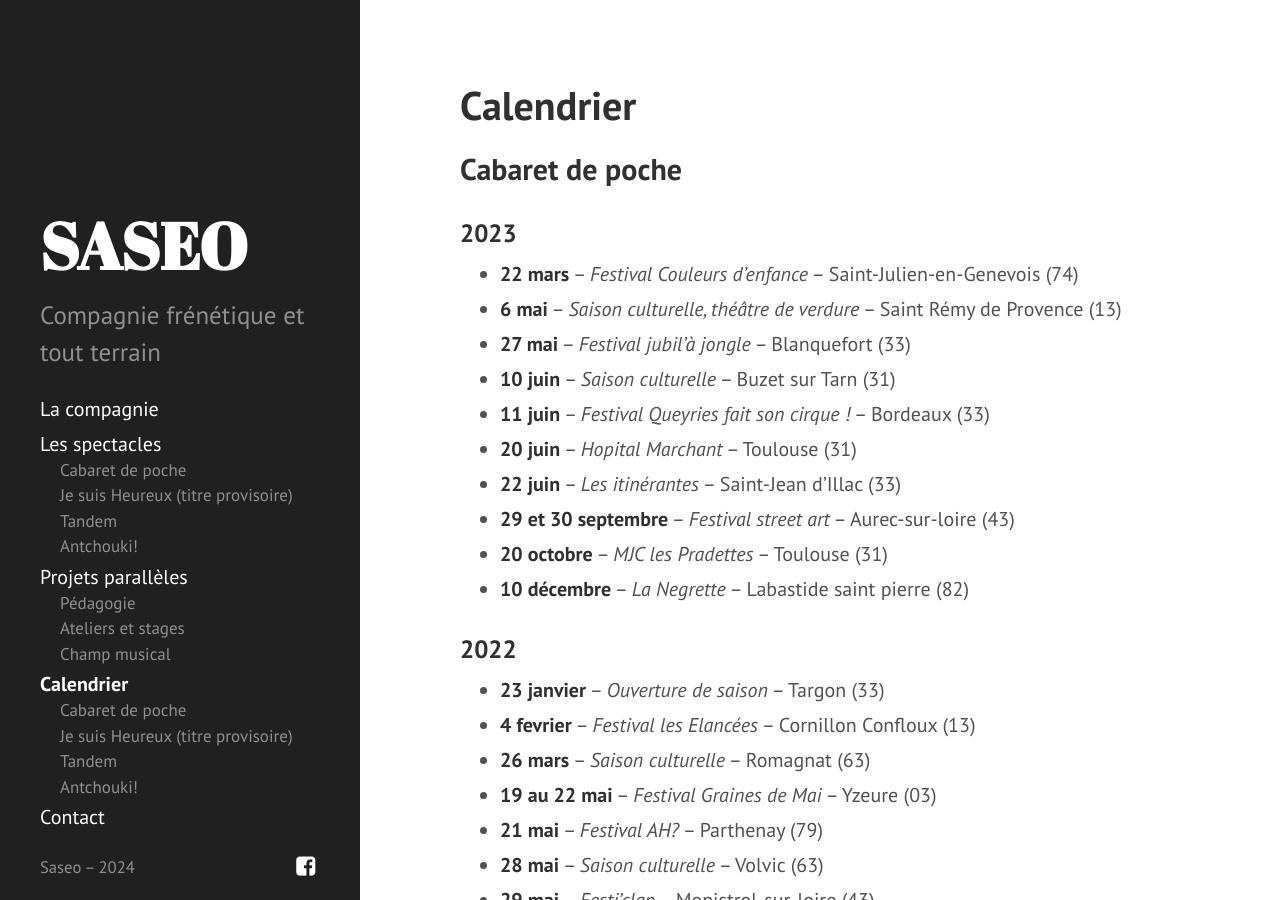
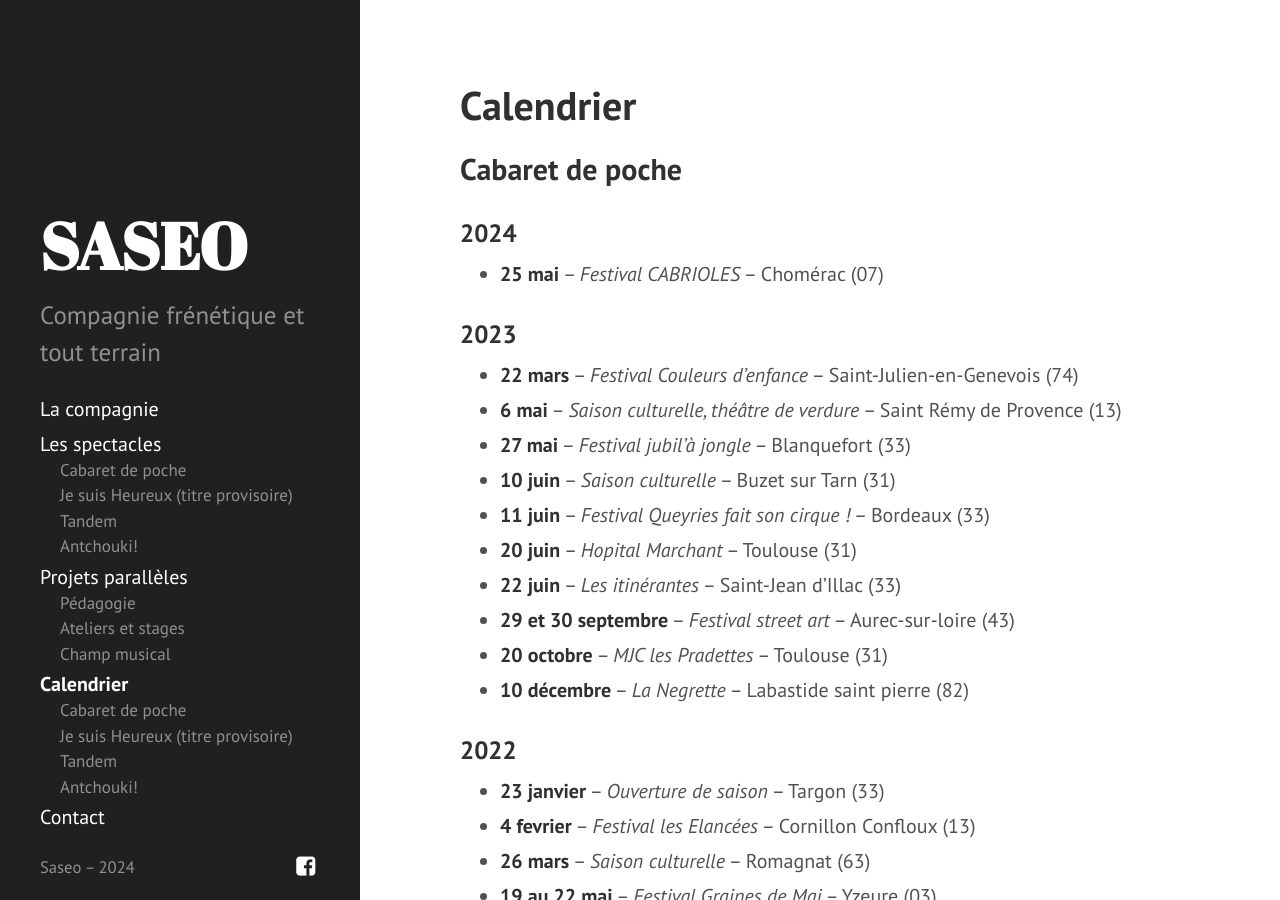
Before and after one commit to rizoom/saseo.org, a Jekyll site: the page built from calendrier.md, in a window 1280 px wide and 900 px high. Built offline with Jekyll 4.4.1, drawn with Linux system fonts in a browser that asks for light colours.

Commit message:
Update calendrier.md

```diff
--- a/calendrier.md
+++ b/calendrier.md
@@ -15,6 +15,9 @@ parts:
 ---
 
 <h2 id="poche">Cabaret de poche</h2>
+### 2024
+
+- **25 mai** -- _Festival CABRIOLES_ -- Chomérac (07)
 
 ### 2023
 
```
